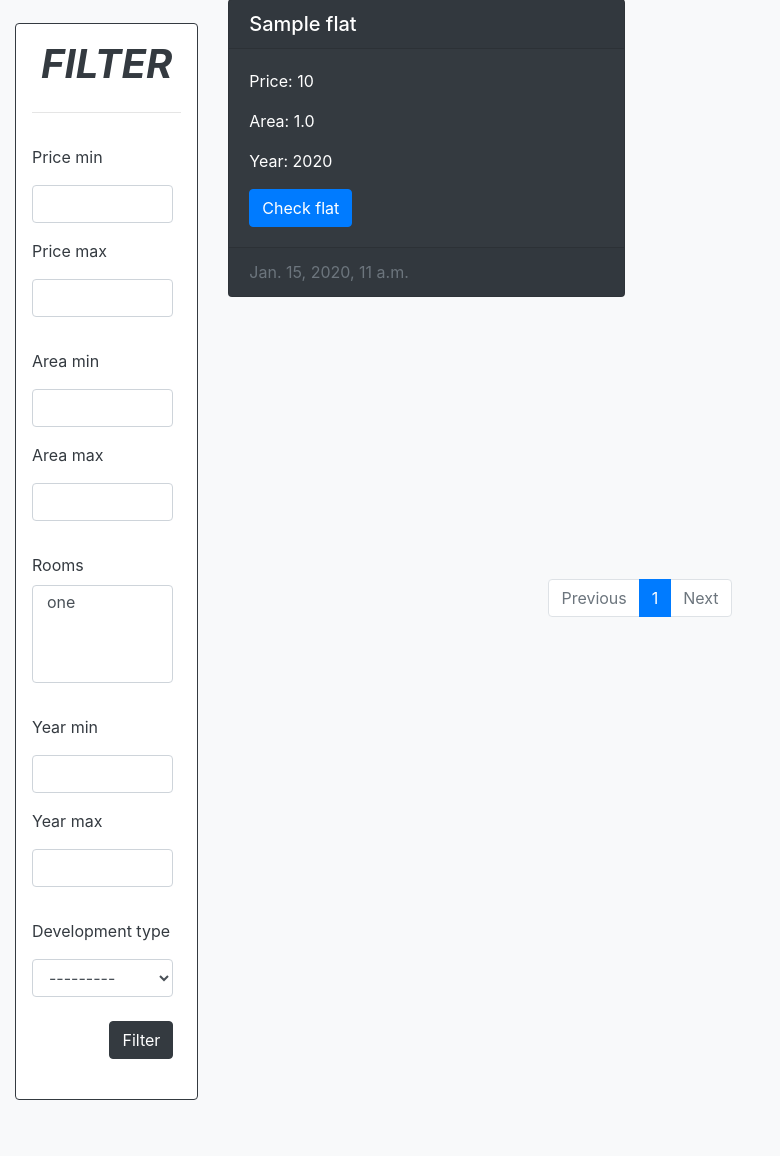
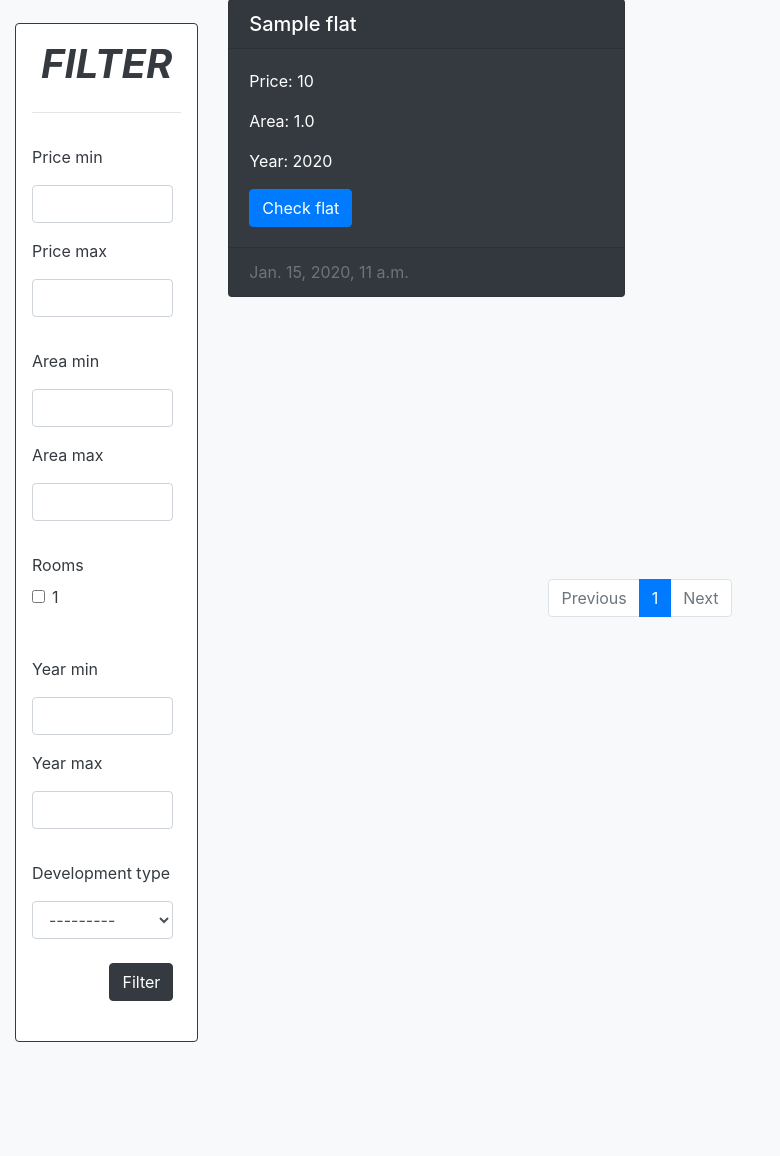
Before and after one commit to Spikey21/Flat-Rental, a Django app: page /flats/ in a window 1280 px wide. Shown: the part 151-1307 px from the top of the page, without its empty margins (0-780 px from the left). After the commit the page ends 1193 px from the top, so only its background shows below. Run offline with Django 4.2, Linux system fonts and the light colour scheme; tables that the repository leaves empty hold one stand-in row (values such as "Sample post"); some libraries are stand-ins or nearby versions.

Commit message:
correct rooms choice field in template

```diff
--- a/rent_flat/flat/templates/flat.html
+++ b/rent_flat/flat/templates/flat.html
@@ -40,11 +40,17 @@ Reports
                     </div>
                     <div class="form-group my-4 mr-sm-2">
                         <label class="my-2" for="inputRooms">Rooms</label>
-                        <select multiple class="form-control" id="inputRooms" name="rooms">
+                        <div class="form-check" id="inputRooms">
+                            <div class="row">
                             {% for value,text in filter.form.rooms.field.choices  %}
-                            <option value="{{ value }}">{{ text }}</option>
+                                <div class="col-sm-2">
+                                    <div class="form-group">
+                                        <input class="form-check-input"  type="checkbox" name="{{ value }}" > {{ value }}
+                                    </div>
+                                </div>
                             {% endfor %}
-                        </select>
+                            </div>
+                        </div>
                     </div>
                     <div class="form-group my-4 mr-sm-2">
                         <label class="my-2" for="inputYear">Year min</label>
```
Also changed, not shown: rent_flat/flat/admin.py (+8 -1 lines).
